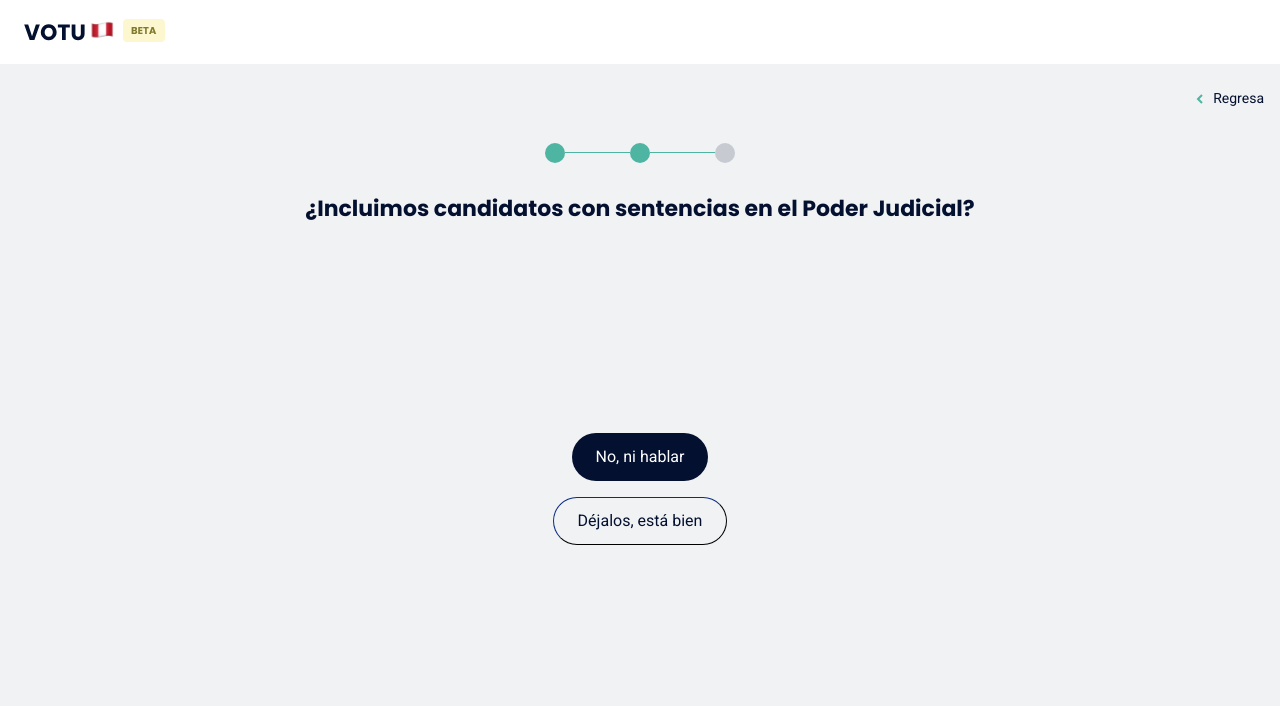
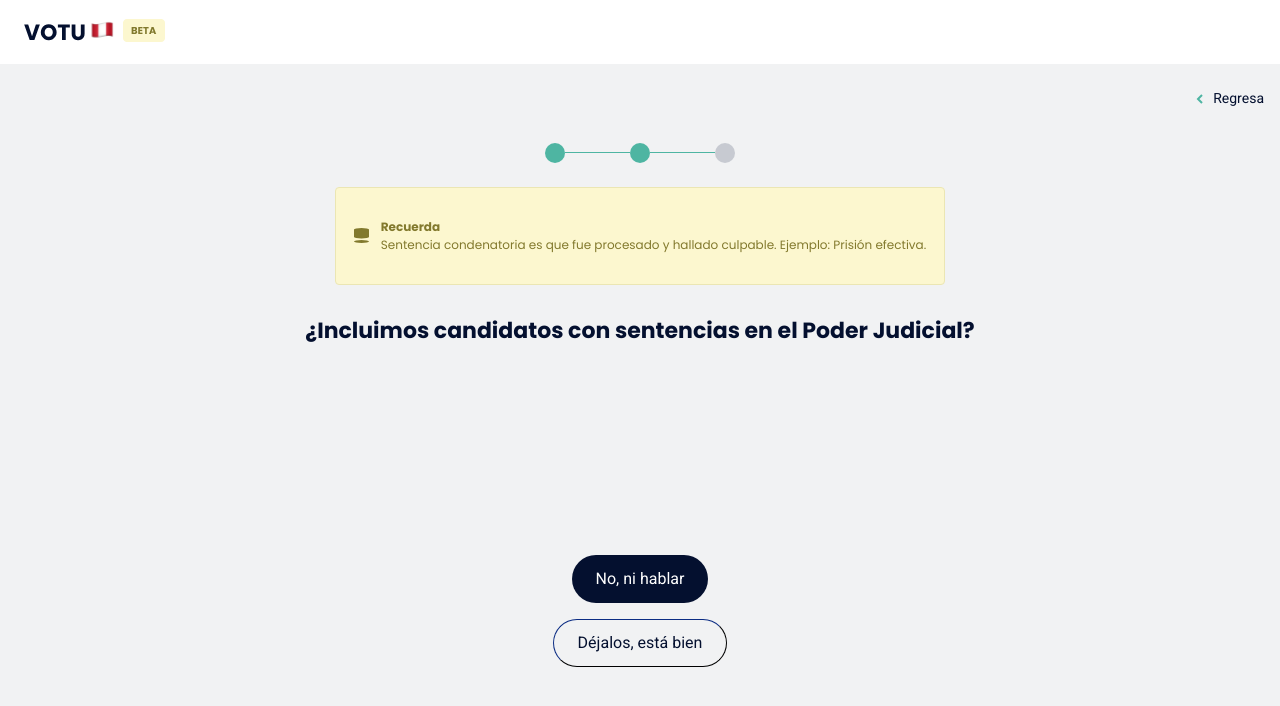
Before and after one commit to openpolitica/open-wizard, a Next.js app: page /steps/2 in a window 1280 px wide. Shown: the top 706 px of the page. Built offline with nearby package versions, Linux system fonts and the light colour scheme.

Commit message:
Add informational text in steps/2

```diff
--- a/components/Steps/2/index.js
+++ b/components/Steps/2/index.js
@@ -19,6 +19,13 @@ export default function Step2() {
       <Styled.GoBackButton to={'/steps/1'} text="Regresa" />
       <Styled.Step>
         <Styled.Stepper steps={2} of={3} />
+        <Styled.Chip>
+          <strong>Recuerda</strong>
+          <p style={{ margin: '0' }}>
+            Sentencia condenatoria es que fue procesado y hallado culpable.
+            Ejemplo: Prisión efectiva.
+          </p>
+        </Styled.Chip>
         <Styled.Title align="center">
           ¿Incluimos candidatos con sentencias en el Poder Judicial?
         </Styled.Title>
--- a/components/Steps/2/styles.js
+++ b/components/Steps/2/styles.js
@@ -4,6 +4,7 @@ import BaseStepper from 'components/Stepper';
 import BaseTitle from 'components/BaseTitle';
 import BaseButton from 'components/BaseButton';
 import BaseGoBackButton from 'components/GoBackButton';
+import BaseChip from 'components/Chip';
 
 export const Container = styled('section')`
   align-items: center;
@@ -32,6 +33,12 @@ export const Stepper = styled(BaseStepper)`
   margin-top: 1.5rem;
 `;
 
+export const Chip = styled(BaseChip)`
+  margin-top: 1.5rem;
+  min-height: 6.125rem;
+  min-width: 20.437rem;
+`;
+
 export const Title = styled(BaseTitle)`
   margin-top: 2rem;
 `;
```
